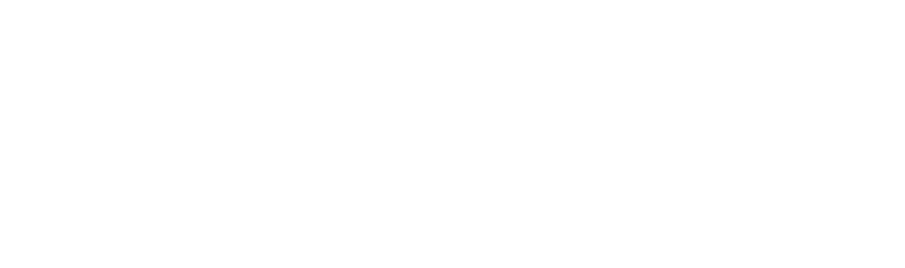
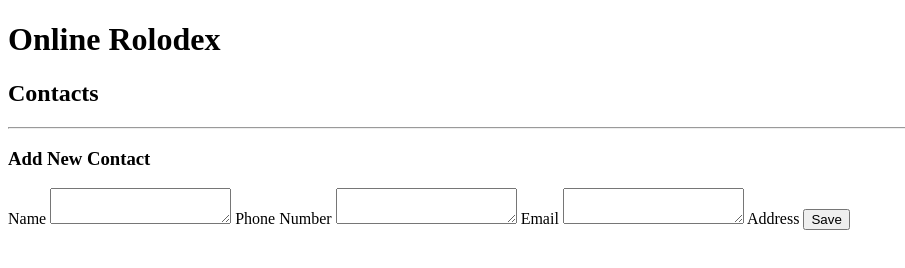
Before and after one commit to HeavensLanding/Online-Rolodex, a website: page index.html in a window 1280 px wide. Shown: the whole page, without its empty margins (0-905 px from the left). Drawn offline with Linux system fonts and the light colour scheme.

Commit message:
new contact form

```diff
--- a/index.html
+++ b/index.html
@@ -3,9 +3,33 @@
 <head>
     <meta charset="UTF-8">
     <meta name="viewport" content="width=device-width, initial-scale=1.0">
-    <title>Document</title>
+    <title>Online Rolodex</title>
 </head>
 <body>
+<div>
+    <h1>Online Rolodex</h1>
+
+    <div>
+        <h2>Contacts</h2>
+        <hr>
+        <div>
+            <!--NEW CONTACT FORM-->
+            <form>
+                <h3>Add New Contact</h3>
+                <label>Name</label>
+                <textarea class="form-control" id="review-textarea"></textarea>
+                <label>Phone Number</label>
+                <textarea class="form-control" id="review-textarea"></textarea>
+                <label>Email</label>
+                <textarea class="form-control" id="review-textarea"></textarea>
+                <label>Address</label>
+                <button class="btn btn-success mt-3" onclick="onSaveReviewClick(event)">Save</button>
+            </form>
+        </div>
+    </div>
+</div>
+
+
 
 </body>
 </html>
```
